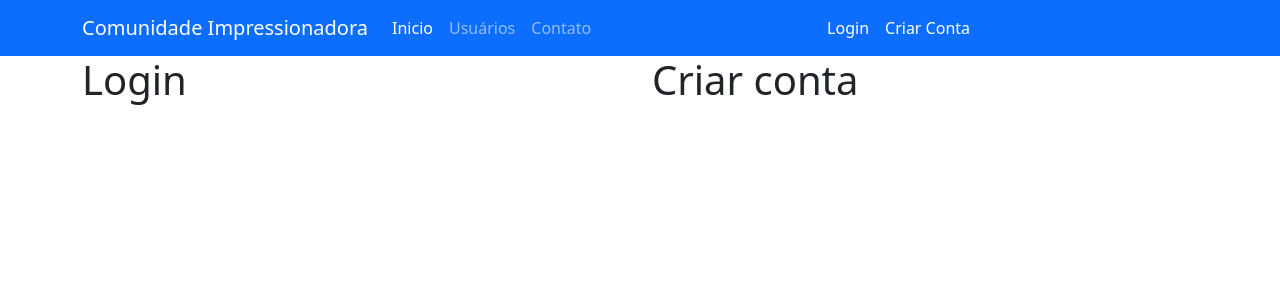
After one commit to Brunospo/site_com_flask, a Flask app: page /login in a window 1280 px wide. The commit adds this page. Shown: the top 300 px of the page. Run offline with Flask 3, Linux system fonts and the light colour scheme.

Commit message:
Projeto Flask: Criando pagina de login e criar conta

```diff
--- a/main.py
+++ b/main.py
@@ -18,5 +18,10 @@ def contatos():
 def usuarios():
     return render_template('usuarios.html', lista_usuarios = lista_usuarios)
 
+
+@app.route("/login")
+def login():
+    return render_template('login.html')
+
 if __name__ == '__main__':
     app.run(debug=True)
--- /dev/null
+++ b/templates/login.html
@@ -0,0 +1,14 @@
+{% extends 'base.html' %}
+
+{% block body %}
+  <div class="container">
+    <div class="row">
+      <div class="col">
+        <h1>Login</h1>
+      </div>
+      <div class="col">
+        <h1>Criar conta</h1>
+      </div>
+    </div>
+  </div>
+{% endblock %}
--- a/templates/navbar.html
+++ b/templates/navbar.html
@@ -16,10 +16,10 @@
 
       <ul class="navbar-nav me-auto mb-2 mb-lg-0">
         <li class="nav-item">
-          <a class="nav-link active" aria-current="page" href="#">Login</a>
+          <a class="nav-link active" aria-current="page" href="{{ url_for('login') }}">Login</a>
         </li>
         <li class="nav-item">
-          <a class="nav-link active" aria-current="page" href="#">Criar Conta</a>
+          <a class="nav-link active" aria-current="page" href="{{ url_for('login') }}">Criar Conta</a>
         </li>
       </ul>
     </div>
```
